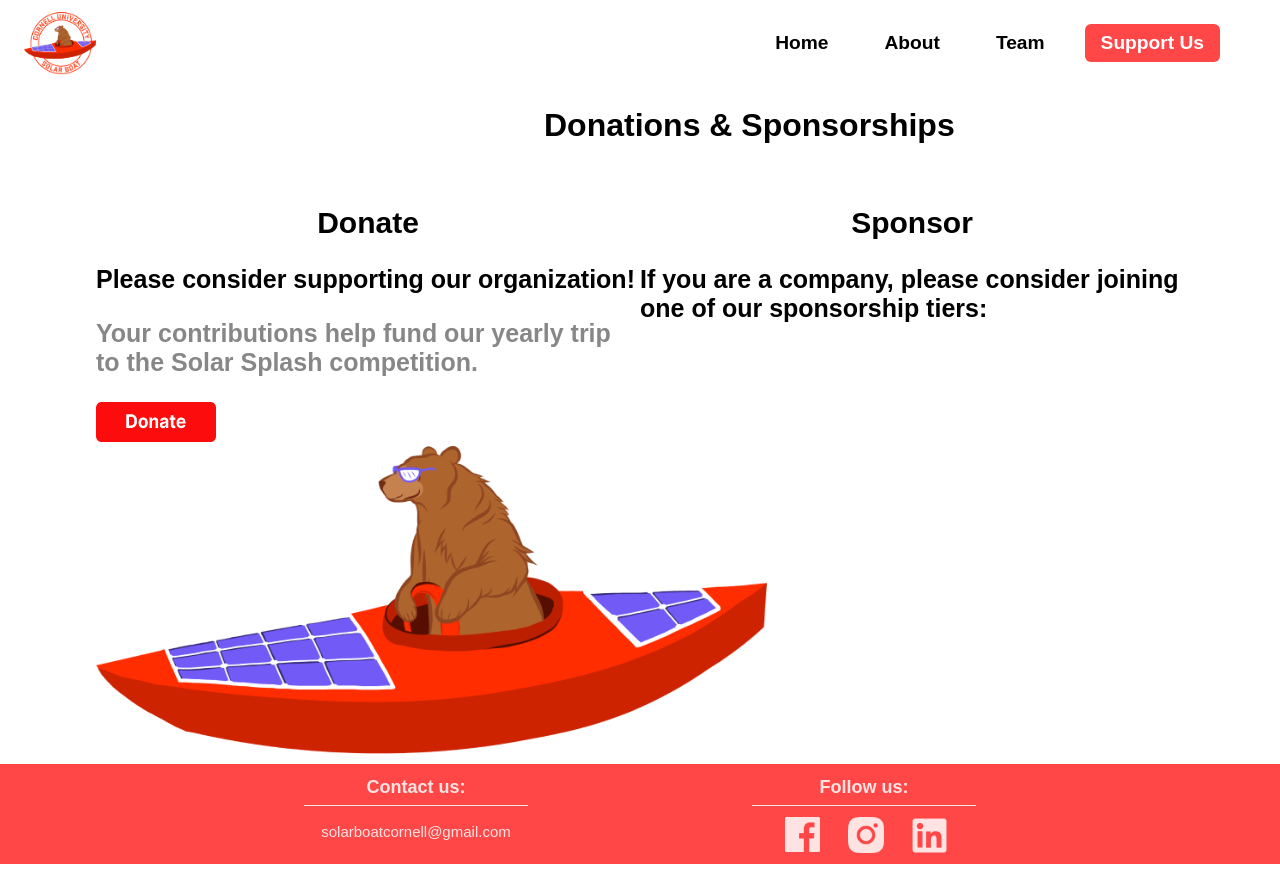
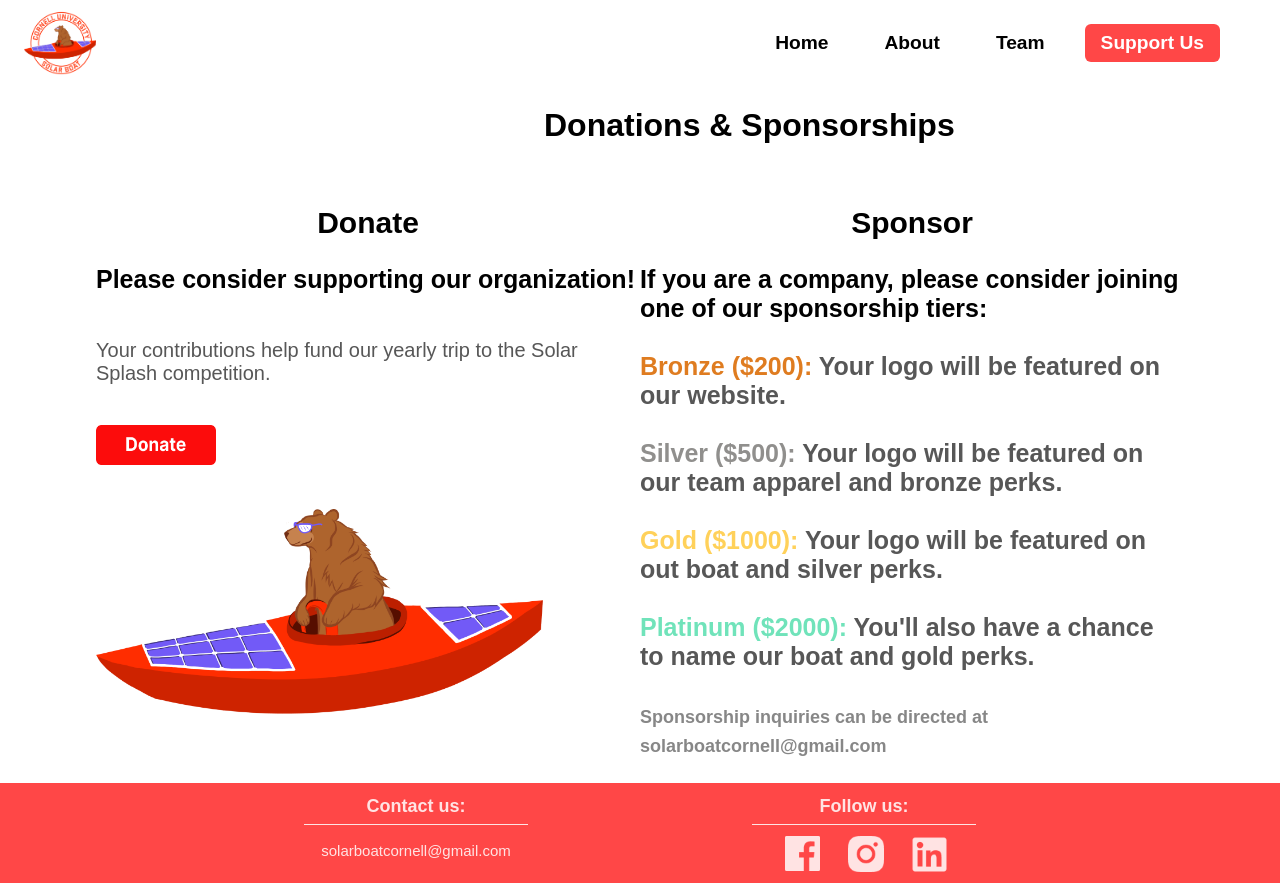
Before and after one commit to ehersch/CUSolarBoat-Dashboard, a website: page Website Source Code/Support.html in a window 1280 px wide. Drawn offline with nearby package versions, Linux system fonts and the light colour scheme; a web font is replaced by a local one.

Commit message:
Support page

```diff
--- a/Website Source Code/Support.css
+++ b/Website Source Code/Support.css
@@ -33,7 +33,21 @@ html, body {
       position: absolute;
       padding-left: 68vh;
     }
-
+    .sponsor-bottom-text {
+      color:#878787;
+      font-weight: 600;
+      font-size: 18px;
+    }
     .title {
       text-align: center;
     }
+    .desc-text {
+      padding-top: 20px;
+      padding-bottom: 20px;
+      font-size: 20px;
+      font-weight: 500;
+
+    }
+    .logo {
+      padding-top: 40px;
+    }
--- a/Website Source Code/Support.html
+++ b/Website Source Code/Support.html
@@ -39,14 +39,14 @@
                 <p style = "font-size: 25px;" class = "please-text">
                     Please consider supporting our organization!
                 </p>
-                <p style= "color: #878787; font-size: 25px;" class = "desc-text">
-                    Your contributions help fund our yearly trip to the Solar Splash competition.
+                <p style= "color: #575757;" class = "desc-text">
+                    Your contributions help fund our yearly trip to the Solar <br>Splash competition.
                 </p>
                 <a href="https://securelb.imodules.com/s/1717/giving/interior.aspx?sid=1717&gid=2&pgid=403&cid=1031&dids=1211&sort=1&bledit=27" target = "_blank" rel = "noopener noreferrer" class="donate-button">
                     <img id = "img"  src="Images/donate.png" alt="donate" width = "120" height = "40">
                 </a>
                 <div class = "logo">
-                    <img id = "img"  src="Images/bear.png" alt="logo" width = "671" height = "314">
+                    <img id = "img"  src="Images/bear.png" alt="logo" width = "447.333" height = "209.333">
                 </div>
             </div>
             <div class="sponsor-conatiner">
@@ -54,7 +54,16 @@
                     Sponsor
                 </h1>
                 <p style = "font-size: 25px;" class = "please-text">
-                    If you are a company, please consider joining one of our sponsorship tiers:
+                    If you are a company, please consider joining one of our sponsorship tiers: <br><br>
+
+                    <span style="color: #DF7C20">Bronze ($200):</span> <span style="color: #575757"> Your logo will be featured on our website. </span><br><br>
+
+                    <span style="color:#908F8D">Silver ($500):</span>  <span style="color:#575757"> Your logo will be featured on our team apparel and bronze perks.</span><br><br>
+
+                    <span style="color:#FFD15A"> Gold ($1000):</span>  <span style="color:#575757"> Your logo will be featured on out boat and silver perks.</span><br><br>
+
+                    <span style="color:#70E3BA"> Platinum ($2000):</span>  <span style="color:#575757"> You'll also have a chance to name our boat and gold perks.</span><br><br>
+                    <span class="sponsor-bottom-text">Sponsorship inquiries can be directed at solarboatcornell@gmail.com</span>
                 </p>
             </div>
         </div>
```
